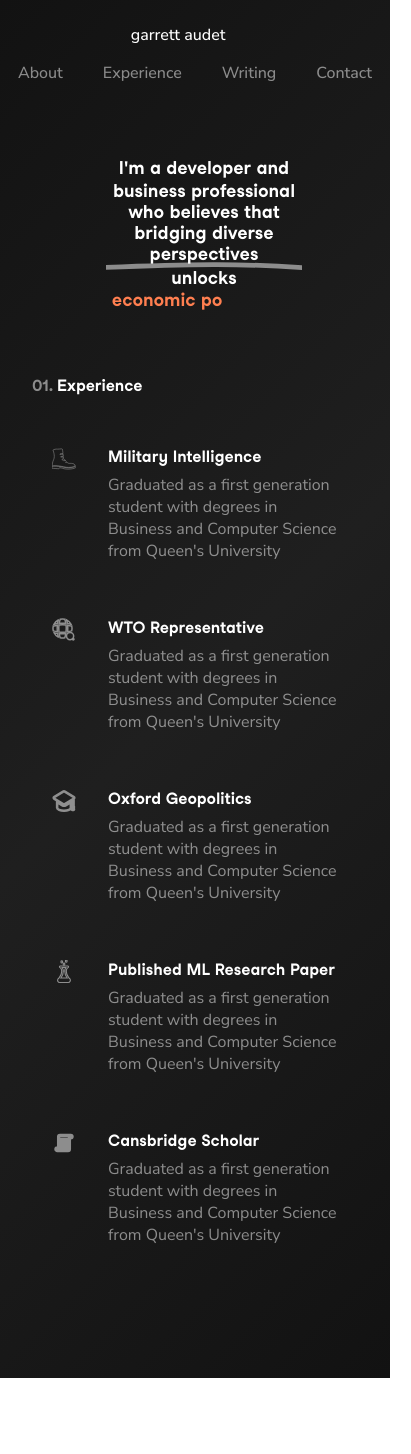
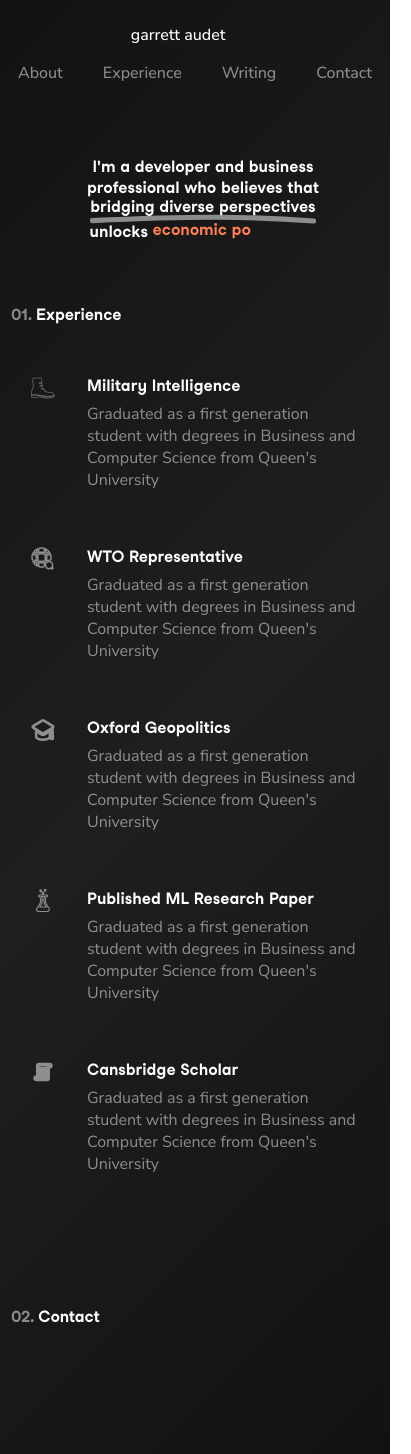
Before and after one commit to GarrettAudet/PersonalWebsite, a React (Create React App) app: page / in a window 390 px wide. Shown: the whole page, 411 px wide, since content can reach past the window. Before the commit the page ends 1378 px from the top, so only its background shows below. Built offline with nearby package versions, Linux system fonts and the light colour scheme; a web font is replaced by a local one.

Commit message:
Added Second Section to Wepage

```diff
--- a/src/App.css
+++ b/src/App.css
@@ -112,12 +112,22 @@ body {
     width: 4rem;
   }
 
+  .experienceTitle,
+  .experienceDescription,
+  .sectionTitle {
+    font-size: 0.75 !important;
+  }
+
   .sectionContent {
     padding-left: 1em !important;
   }
 }
 
 @media (max-width: 500px) {
+  .header-container {
+    min-width: 16em !important;
+  }
+
   .logo {
     width: 4rem;
   }
@@ -125,7 +135,7 @@ body {
   .experienceTitle,
   .experienceDescription,
   .sectionTitle {
-    font-size: 1rem !important;
+    font-size: 0.75 !important;
   }
 
   .header-right {
@@ -133,7 +143,7 @@ body {
   }
 
   .header-container h2 {
-    font-size: 1.125em !important;
+    font-size: 1em !important;
     padding-left: 1em;
   }
 }
--- /dev/null
+++ b/src/Contact-Section/ContactSection.css
@@ -0,0 +1,20 @@
+h3 {
+    align-items: left;
+    color: white;
+}
+
+h3 span {
+    opacity: 0.5;
+}
+
+.ExperienceSection {
+    padding-bottom: 6rem;
+}
+
+.sectionTitle {
+    margin-bottom: 2rem;
+}
+
+.contactTitle {
+    margin-top: 0;
+}
--- /dev/null
+++ b/src/Contact-Section/ContactSection.js
@@ -0,0 +1,12 @@
+import React from 'react';
+import './ContactSection.css';
+
+function ContactSection({ number, text }) {
+    return (
+        <div className="ExperienceSection">
+            <h3 className="flex sectionTitle contactTitle"><span>{number}&nbsp;</span> {text}</h3>
+        </div>
+    );
+}
+
+export default ContactSection;
--- a/src/Experience/Experience.css
+++ b/src/Experience/Experience.css
@@ -1,3 +1,5 @@
 .experience-container {
+    display: flex;
+    flex-direction: column;
     width: 100%;
 }
--- a/src/Experience/Experience.js
+++ b/src/Experience/Experience.js
@@ -1,11 +1,13 @@
 import React from 'react';
 import ExperienceSection from '../ExperienceSection/ExperienceSection'
+import ContactSection from '../Contact-Section/ContactSection'
 import './Experience.css'
 
 function Experience () {
     return (
       <div className="flex experience-container">
         <ExperienceSection number="01." text="Experience"/>
+        <ContactSection number="02." text="Contact"/>
       </div>
     );
 }
```
